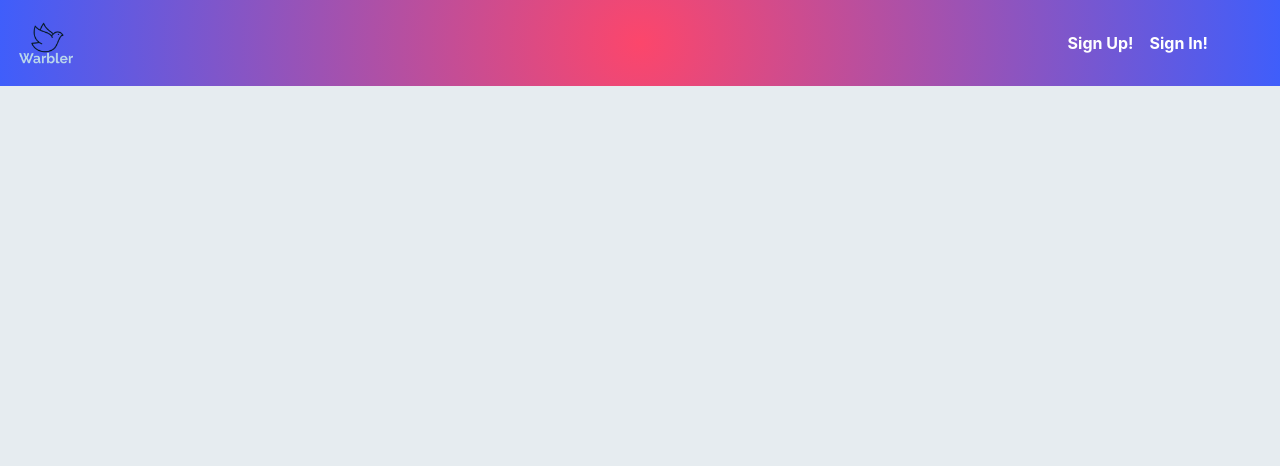
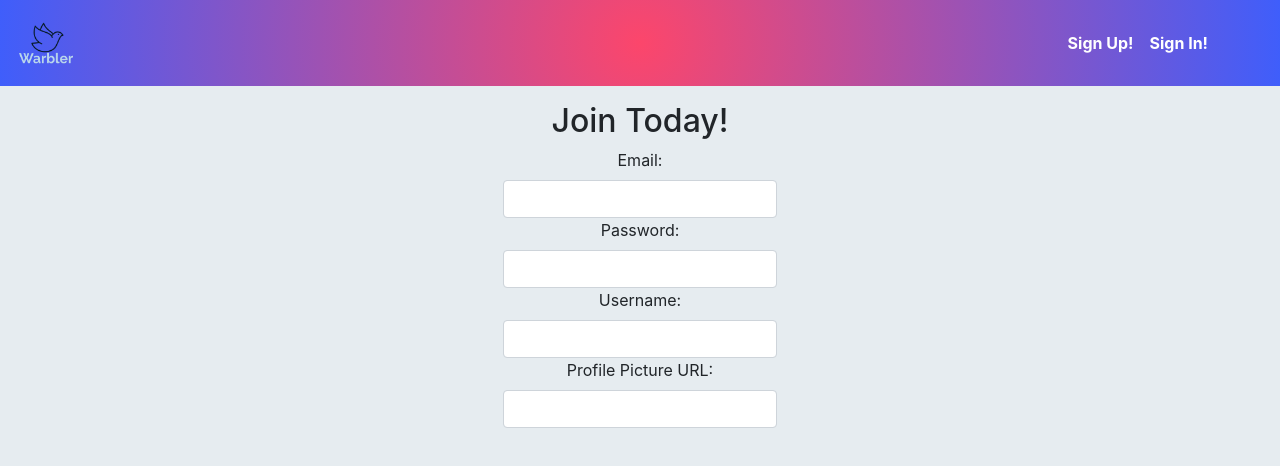
Before and after one commit to rkinnunen/warbler, a React (Create React App) app in the folder client/: page /signup in a window 1280 px wide. Shown: the top 466 px of the page. Built offline with nearby package versions, Linux system fonts and the light colour scheme.

Commit message:
Add AuthForm component

```diff
--- /dev/null
+++ b/client/src/components/AuthForm.js
@@ -0,0 +1,78 @@
+import React, { Component } from "react";
+
+class AuthForm extends Component {
+  constructor(props) {
+    super(props);
+    this.state = {
+      email: "",
+      username: "",
+      password: "",
+      profileImageUrl: ""
+    };
+    //this.handleChange = this.handleChange.bind(this);
+  }
+
+  handleChange = e => {
+    this.setState({
+      [e.target.name]: e.target.value
+    });
+  };
+
+  render() {
+    const { email, username, password, profileImageUrl } = this.state;
+    const { heading, buttonText, signUp } = this.props;
+    return (
+      <div>
+        <div className="row justify-content-md-center text-center">
+          <div className="col-md6">
+            <form onSubmit={this.handleSubmit}>
+              <h2>{heading}</h2>
+              <label htmlFor="email">Email:</label>
+              <input
+                className="form-control"
+                id="email"
+                name="email"
+                onChange={this.handleChange}
+                value={email}
+                type="text"
+              />
+              <label htmlFor="password">Password:</label>
+              <input
+                className="form-control"
+                id="password"
+                name="password"
+                onChange={this.handleChange}
+                value={password}
+                type="password"
+              />
+              {signUp && (
+                <div>
+                  <label htmlFor="username">Username:</label>
+                  <input
+                    className="form-control"
+                    id="username"
+                    name="username"
+                    onChange={this.handleChange}
+                    value={username}
+                    type="text"
+                  />
+                  <label htmlFor="image-url">Profile Picture URL:</label>
+                  <input
+                    className="form-control"
+                    id="image-url"
+                    name="profileImageUrl"
+                    onChange={this.handleChange}
+                    value={profileImageUrl}
+                    type="text"
+                  />
+                </div>
+              )}
+            </form>
+          </div>
+        </div>
+      </div>
+    );
+  }
+}
+
+export default AuthForm;
--- a/client/src/containers/Main.js
+++ b/client/src/containers/Main.js
@@ -2,12 +2,40 @@
 import { Switch, Route, withRouter, Redirect } from "react-router-dom";
 import { connect } from "react-redux";
 import Homepage from "../components/Homepage";
+import AuthForm from "../components/AuthForm";
 
 const Main = props => {
   return (
     <div className="container">
       <Switch>
         <Route exact path="/" render={props => <Homepage {...props} />} />
+        <Route
+          exact
+          path="/signin"
+          render={props => {
+            return (
+              <AuthForm
+                buttonText="Log In"
+                heading="Welcome Back!"
+                {...props}
+              />
+            );
+          }}
+        />
+        <Route
+          exact
+          path="/signup"
+          render={props => {
+            return (
+              <AuthForm
+                signUp
+                buttonText="Sign Up!"
+                heading="Join Today!"
+                {...props}
+              />
+            );
+          }}
+        />
       </Switch>
     </div>
   );
```
